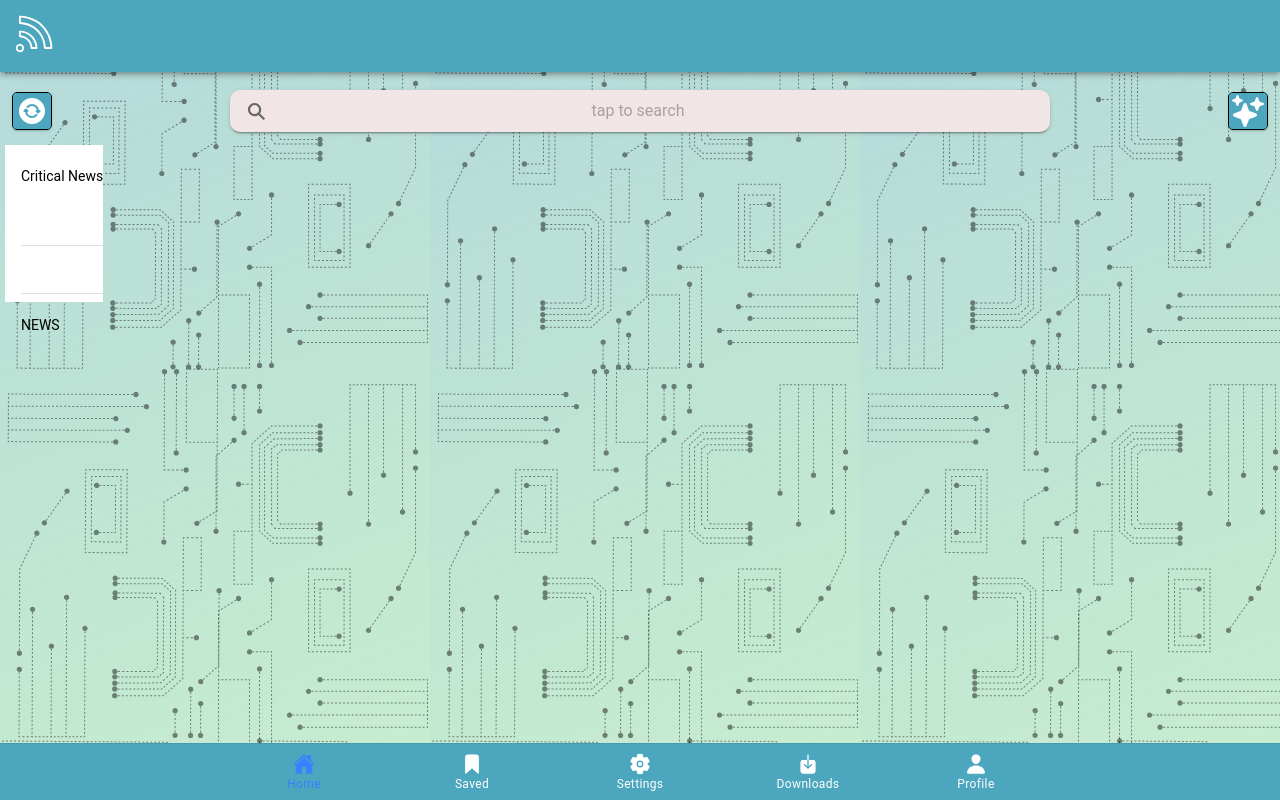
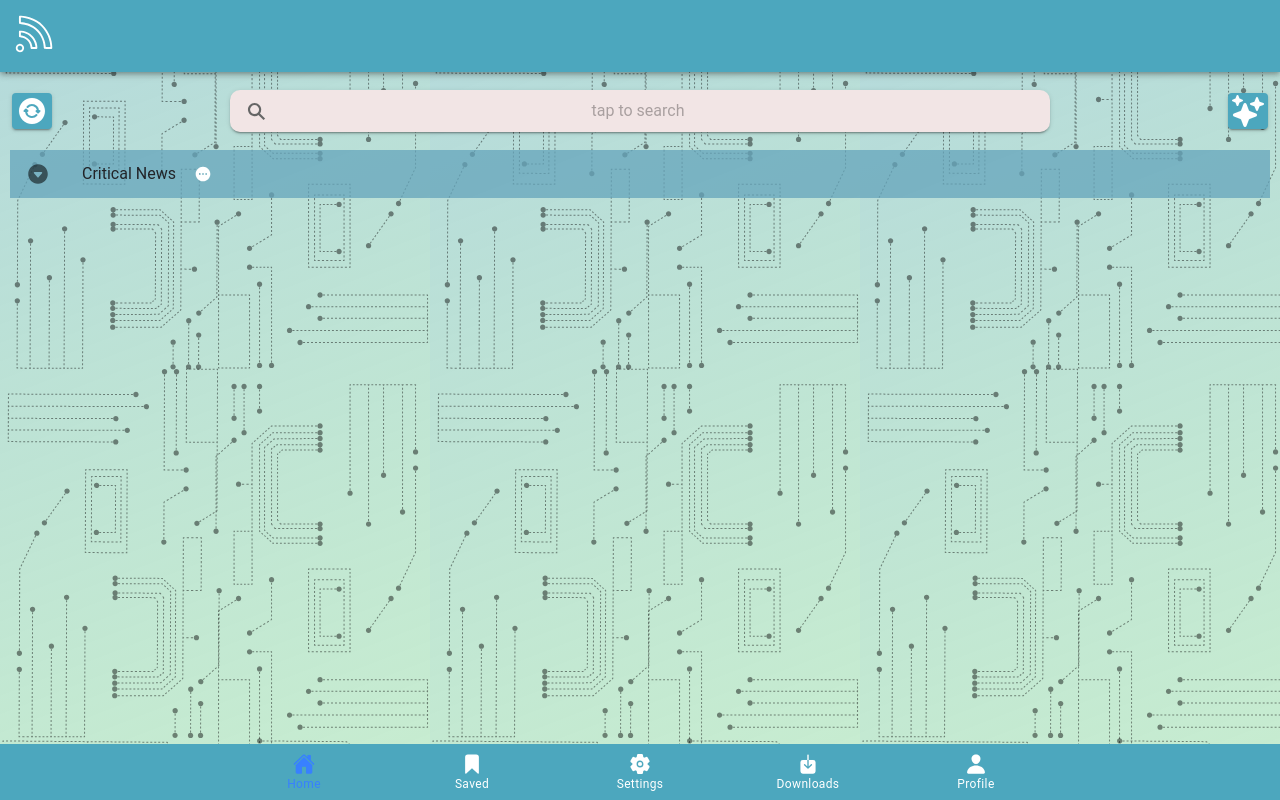
Before and after one commit to Konstantinos-Chatzistavrou/Threat-Watch, a React (Vite) app in the folder ui/: page /home in a window 1280 px wide. Built offline with nearby package versions, Linux system fonts and the light colour scheme.

Commit message:
150: added themed accordion

```diff
--- a/ui/src/app/App.css
+++ b/ui/src/app/App.css
@@ -15,13 +15,23 @@ ion-content {
 
 ion-tab-bar, ion-toolbar {
     --background: #4CA7BE;
+    border: none;
 }
 
 ion-button.custom {
     --background: #4CA7BE;
-    border: 1px solid black;
     border-radius: 5px;
     width: 2.5rem;
+}
+
+ion-button.none {
+    --background: transparent;
+    --box-shadow: none;
+}
+
+ion-accordion-group.custom {
+    --ion-background-color: transparent;
+    --ion-item-background: rgb(100, 165, 187, 0.75);
 }
 
 ion-tab-button:not(.tab-selected) {
--- a/ui/src/app/common/Button/Button.tsx
+++ b/ui/src/app/common/Button/Button.tsx
@@ -35,7 +35,7 @@ const Button = ({
 
   return (
     <IonButton
-      className={`ion-no-padding custom ${classes || ""}`}
+      className={`ion-no-padding ${classes || ""}`}
       aria-label={ariaLabel}
     >
       {buttonContents}
--- a/ui/src/app/common/Header/Header.tsx
+++ b/ui/src/app/common/Header/Header.tsx
@@ -18,7 +18,7 @@ const Header = ({ title, children }: PropsWithChildren<HeaderProps>) => (
   <IonHeader>
     <IonToolbar>
       <IonGrid>
-        <IonRow>
+        <IonRow class={"ion-align-items-center"}>
           <IonCol>
             <IonIcon className="xl" aria-hidden="true" src={logo} />
           </IonCol>
--- a/ui/src/app/pages/home/index.tsx
+++ b/ui/src/app/pages/home/index.tsx
@@ -1,16 +1,21 @@
 import {
+  IonAccordion,
+  IonAccordionGroup,
   IonCol,
   IonContent,
   IonGrid,
   IonItem,
   IonLabel,
-  IonList,
-  IonListHeader,
   IonPage,
   IonRow,
   IonSearchbar,
 } from "@ionic/react";
-import { sparkles, syncCircle } from "ionicons/icons";
+import {
+  caretDownCircle,
+  ellipsisHorizontalCircleSharp,
+  sparkles,
+  syncCircle,
+} from "ionicons/icons";
 import React from "react";
 import Header from "../../common/Header/Header";
 import Button from "../../common/Button/Button";
@@ -24,7 +29,7 @@ const Home: React.FC = () => {
       <IonContent fullscreen>
         <IonGrid className={""}>
           <IonRow
-            className={"ion-justify-content-start ion-align-items-center"}
+            className={"ion-align-items-center"}
             data-testid={"home-search-row"}
           >
             <IonCol size={"2"}>
@@ -32,6 +37,7 @@ const Home: React.FC = () => {
                 ariaLabel={"search-reload"}
                 type="icon"
                 icon={syncCircle}
+                classes={"custom"}
               />
             </IonCol>
             <IonCol>
@@ -46,7 +52,7 @@ const Home: React.FC = () => {
             </IonCol>
             <IonCol size={"2"}>
               <Button
-                classes={"ion-float-right"}
+                classes={"ion-float-right custom"}
                 ariaLabel={"sparkles-placeholder-aria-label"}
                 type="icon"
                 icon={sparkles}
@@ -54,19 +60,33 @@ const Home: React.FC = () => {
             </IonCol>
           </IonRow>
           <IonRow>
-            <IonList>
-              <IonListHeader>
-                <IonLabel>Critical News</IonLabel>
-              </IonListHeader>
-              <IonItem></IonItem>
-              <IonItem></IonItem>
-            </IonList>
-          </IonRow>
-          <IonRow>
-            <IonListHeader>
-              <IonLabel>NEWS</IonLabel>
-            </IonListHeader>
-            <IonList></IonList>
+            <IonCol>
+              <IonAccordionGroup class={"custom"}>
+                <IonAccordion
+                  value="first"
+                  toggleIcon={caretDownCircle}
+                  toggleIconSlot="start"
+                >
+                  <IonItem slot="header">
+                    <IonRow class={"ion-align-items-center"}>
+                      <IonLabel class={"ion-padding-end"} color={"dark"}>
+                        Critical News
+                      </IonLabel>
+                      <Button
+                        type={"icon"}
+                        icon={ellipsisHorizontalCircleSharp}
+                        ariaLabel={"critical-news-menu"}
+                        size={"small"}
+                        classes={"none"}
+                      />
+                    </IonRow>
+                  </IonItem>
+                  <div className="ion-padding" slot="content">
+                    lorem
+                  </div>
+                </IonAccordion>
+              </IonAccordionGroup>
+            </IonCol>
           </IonRow>
         </IonGrid>
       </IonContent>
```
